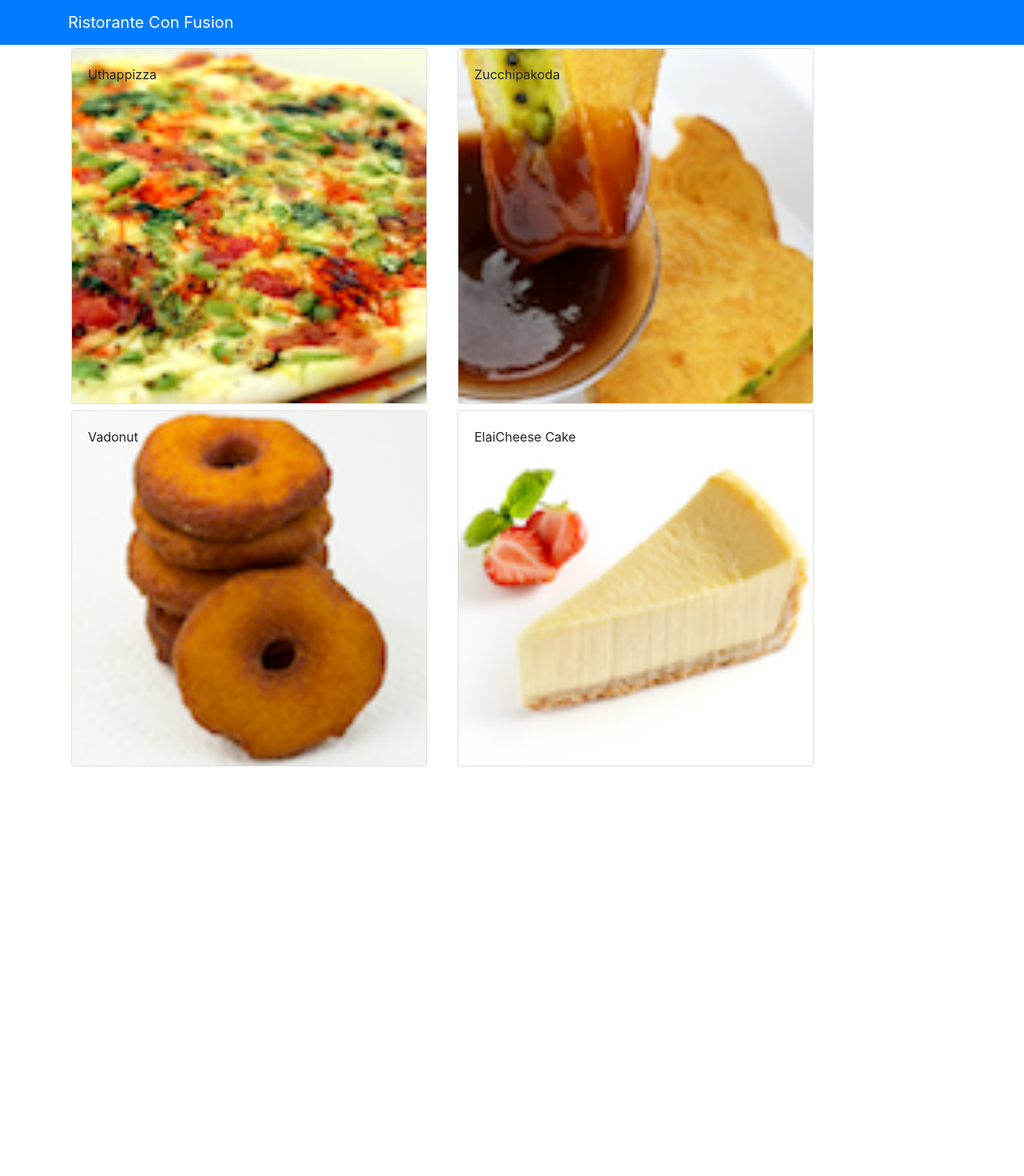
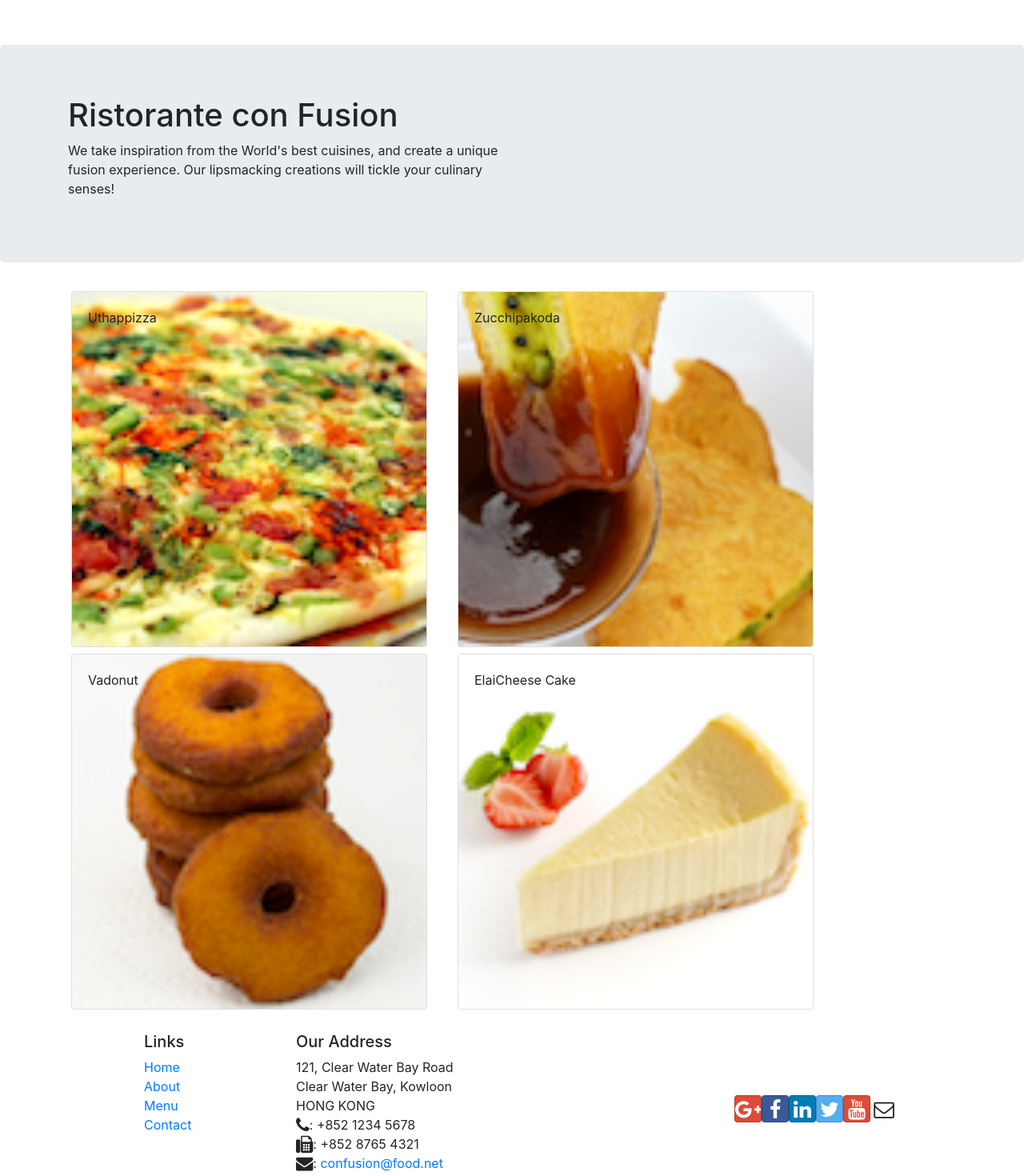
Before and after one commit to gmmonsalve/confusion-react, a React (Create React App) app: page / in a window 1280 px wide. Shown: the top 1470 px of the page at 80% size. Before the commit the page ends 986 px from the top, so only its background shows below. Built offline with nearby package versions, Linux system fonts and the light colour scheme.

Commit message:
importing header and footer components

```diff
--- a/src/components/MainComponent.js
+++ b/src/components/MainComponent.js
@@ -3,6 +3,8 @@
 import Menu from './MenuComponent';
 import DishDetail from './DishdetailComponent';
 import { DISHES } from '../shared/dishes';
+import Header from './HeaderComponent';
+import Footer from './FooterComponent';
 
 class Main extends Component {
 
@@ -21,16 +23,10 @@
   render() {
     return (
       <div>
-        <Navbar dark color="primary">
-          <div className="container">
-            <NavbarBrand href="/">Ristorante Con Fusion</NavbarBrand>
-          </div>
-        </Navbar>
+        <Header />
         <Menu dishes={this.state.dishes} onClick={(dishId) => this.onDishSelect(dishId)} />
-        <div className="container">
-            <DishDetail dish={this.state.dishes.filter((dish) => dish.id === this.state.selectedDish)[0]} />
-        </div>
-
+        <DishDetail dish={this.state.dishes.filter((dish) => dish.id === this.state.selectedDish)[0]} />
+        <Footer />
       </div>
     );
   }
```
